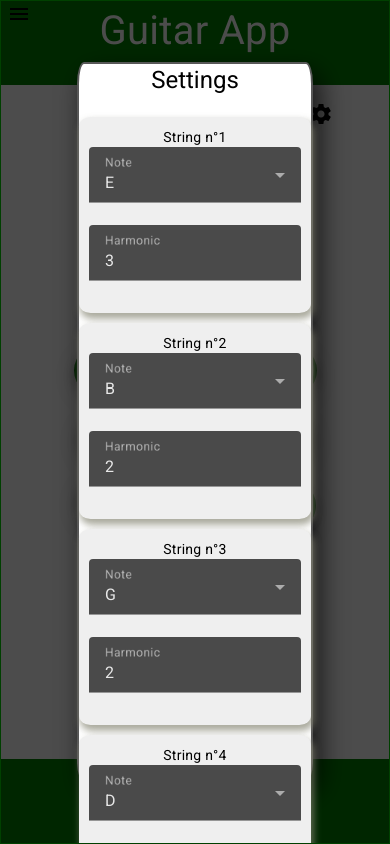
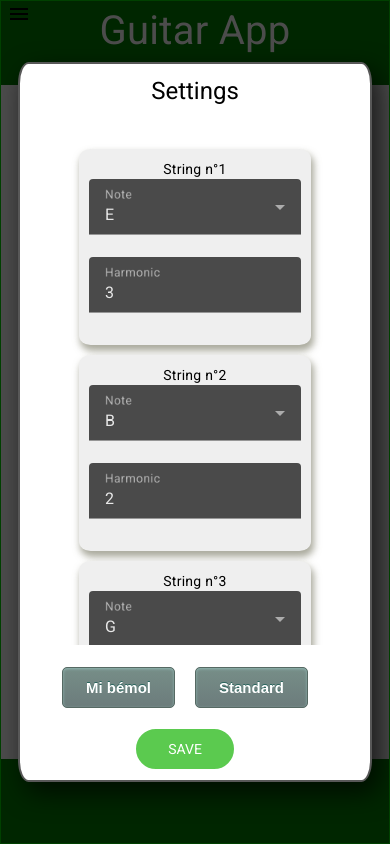
Before and after one commit to RadishSound/guitar-app, an Angular app: page / in a window 390 px wide. Both pictures are taken after a click on the button "settings". Built offline with nearby package versions, Linux system fonts and the light colour scheme; a web font is replaced by a local one.

Commit message:
add responsivity

```diff
--- a/src/app/guitar-tuner/guitar-tuner.component.css
+++ b/src/app/guitar-tuner/guitar-tuner.component.css
@@ -2,6 +2,7 @@
 *{
     color: black;
     --tuning-validate-color: #5bca4f;
+
 
 }
 #tuner-content{
@@ -218,12 +219,15 @@ border: solid 2px #0066cc;
     justify-content: space-around;
     align-items: center;
     flex-wrap: wrap;
+    height: 70%;
 
 }
 #tuning-validate-button{
 
     background-color: var(--tuning-validate-color);
     border: 2px solid var(--tuning-validate-color);
+    margin-right: 20px;
+
 }
 #tuning-validate-button:hover{
 
@@ -235,7 +239,8 @@ border: solid 2px #0066cc;
     border: solid 2px var(--tuning-validate-color);
     }
 
-    #ebemol-button {
+
+    .shortcut-button {
         box-shadow:inset 0px 1px 3px 0px #91b8b3;
         background:linear-gradient(to bottom, #768d87 5%, #6c7c7c 100%);
         background-color:#768d87;
@@ -250,12 +255,45 @@ border: solid 2px #0066cc;
         padding:11px 23px;
         text-decoration:none;
         text-shadow:0px -1px 0px #2b665e;
+        margin-right: 20px;
     }
-    #ebemol-button:hover {
+    .shortcut-button:hover {
         background:linear-gradient(to bottom, #6c7c7c 5%, #768d87 100%);
         background-color:#6c7c7c;
     }
-    #ebemol-button:active {
+    .shortcut-button:active {
         position:relative;
         top:1px;
     }
+
+    #shortcut-settings{
+        display: flex;
+        justify-content: center;
+        align-items: center;
+        width: 100%;
+
+    }
+    #form-footer{
+        display: flex;
+        justify-content: center;
+        align-items: center;
+        width: 100%;
+
+
+    }
+
+    @media (max-width: 1240px) {
+        #tuning-setting-content{
+            overflow-y: scroll;
+        }
+     }
+
+
+    @media (max-width: 400px) {
+        #tuning-setting-content{
+
+        }
+        #form-setting-content{
+            width: 90%;
+        }
+    }
--- a/src/app/guitar-tuner/guitar-tuner.component.html
+++ b/src/app/guitar-tuner/guitar-tuner.component.html
@@ -13,7 +13,7 @@
 
     </div>
     <div id="guitar-content">
-        <button class="button-tuner" id="string1" (click)="tuningWithNote(string1)" (dblclick)="setTunedForm(string1)" [ngStyle]="{'background-color': buttonActiveList[0]? 'rgb(67, 73, 67)': 'rgb(117, 209, 117)'}">{{string1.note}}<sub>{{string1.harmonic}}</sub></button>
+        <button class="button-tuner" id="string1" (click)="tuningWithNote(string1)" [ngStyle]="{'background-color': buttonActiveList[0]? 'rgb(67, 73, 67)': 'rgb(117, 209, 117)'}">{{string1.note}}<sub>{{string1.harmonic}}</sub></button>
         <button class="button-tuner" id="string2" (click)="tuningWithNote(string2)" [ngStyle]="{'background-color': buttonActiveList[1]? 'rgb(67, 73, 67)': 'rgb(117, 209, 117)'}">{{string2.note}}<sub>{{string2.harmonic}}</sub></button>
         <button class="button-tuner" id="string3" (click)="tuningWithNote(string3)" [ngStyle]="{'background-color': buttonActiveList[2]? 'rgb(67, 73, 67)': 'rgb(117, 209, 117)'}">{{string3.note}}<sub>{{string3.harmonic}}</sub></button>
         <button class="button-tuner" id="string4" (click)="tuningWithNote(string4)" [ngStyle]="{'background-color': buttonActiveList[3]? 'rgb(67, 73, 67)': 'rgb(117, 209, 117)'}">{{string4.note}}<sub>{{string4.harmonic}}</sub></button>
@@ -30,10 +30,16 @@
             <div id="tuning-setting-content">
                  <app-tuning-settings *ngFor="let string of stringList " [stringTuned]="string"></app-tuning-settings>
             </div>
-            <button id="ebemol-button" (click)="setMiBemolTuning()">Mi bémol</button>
+            <div id="shortcut-settings">
+                <button class="shortcut-button" (click)="setMiBemolTuning()">Mi bémol</button>
+                <button class="shortcut-button" (click)="setStandardTuning()">Standard</button>
 
-            <button class="action-button" id = "tuning-validate-button" (click)="isSet()">Save</button>
+            </div>
+            <div id="form-footer">
 
+                 <button class="action-button" id = "tuning-validate-button" (click)="isSet()">SAVE</button>
+
+            </div>
         </div>
     </div>
 </div>
--- a/src/app/guitar-tuner/guitar-tuner.component.ts
+++ b/src/app/guitar-tuner/guitar-tuner.component.ts
@@ -1,3 +1,4 @@
+import { ThisReceiver } from '@angular/compiler';
 import { Component, Input} from '@angular/core';
 import { Strings } from '../models/Strings';
 import {GuitarTunerService} from '../services/guitar-tuner.service';
@@ -25,7 +26,11 @@ export class GuitarTunerComponent {
     string5 = this.guitarTunerService.stringList[4];
     string6 = this.guitarTunerService.stringList[5];
     stringList = this.guitarTunerService.stringList;
+    currentsetting!: Strings[];
 
+    ngOnInit(){
+      this.currentsetting = this.stringList;
+    }
 
 
     startTuning() {
@@ -62,12 +67,7 @@ export class GuitarTunerComponent {
         }
 
     }
-    setTunedForm(string: Strings){
-      let str = document.getElementById("string1");
-      if(str){
-        str.style.backgroundColor = "blue";
-      }
-    }
+
     setTuned(){
       this.isSetting = true;
       this.isStarted = false;
@@ -83,5 +83,32 @@ export class GuitarTunerComponent {
       this.string4.note = "C#";
       this.string5.note = "G#";
       this.string6.note = "D#";
+      this.string1.harmonic=3;
+      this.string2.harmonic=2;
+      this.string3.harmonic=2;
+      this.string4.harmonic=2;
+      this.string5.harmonic=1;
+      this.string6.harmonic=1;
+    }
+    cancelSettings(){
+      this.isSetting = false;
+      console.log(this.currentsetting);
+
+
+    }
+    setStandardTuning(){
+      this.string1.note = "E";
+      this.string1.harmonic=3;
+      this.string2.note = "B";
+      this.string2.harmonic=2;
+      this.string3.note = "G";
+      this.string3.harmonic=2;
+      this.string4.note = "D";
+      this.string4.harmonic=2;
+      this.string5.note = "A";
+      this.string5.harmonic=1;
+      this.string6.note = "E";
+      this.string6.harmonic=1;
+
     }
 }
```
